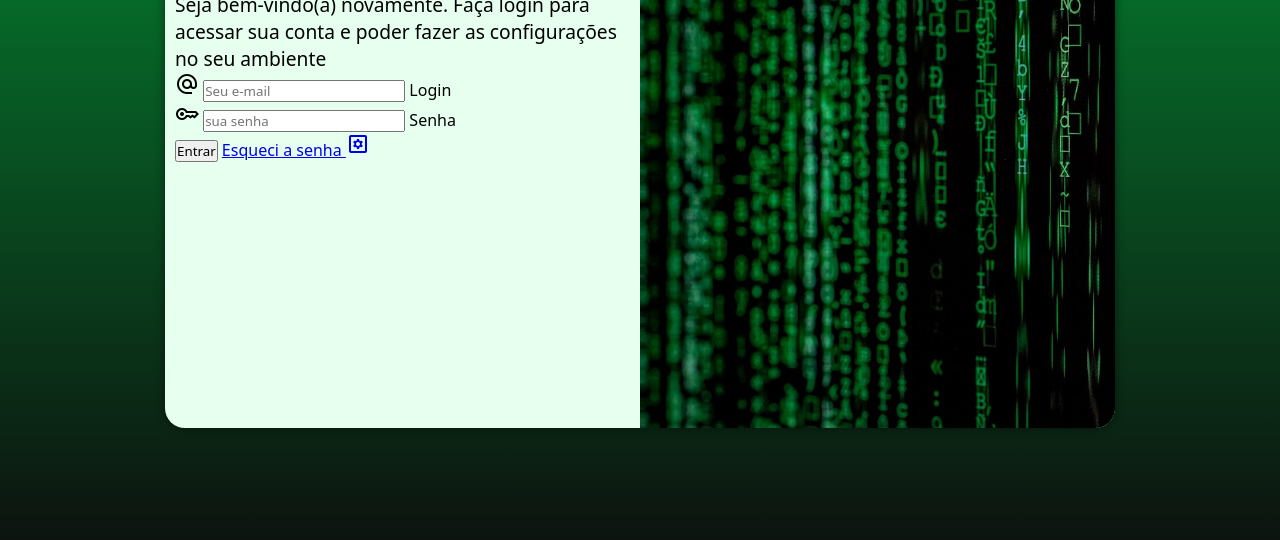
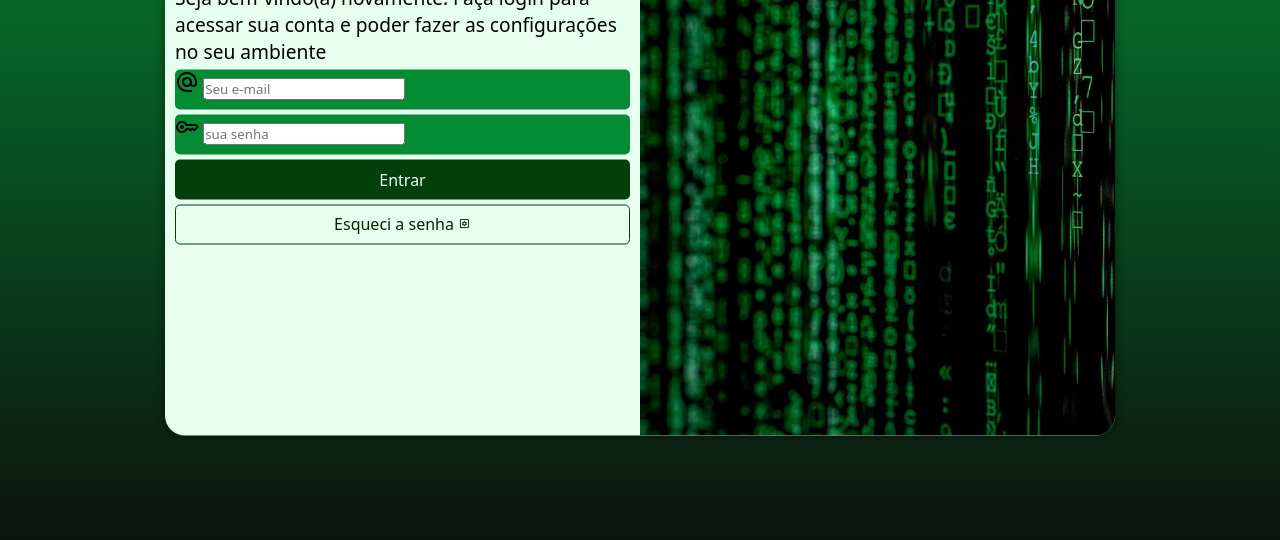
Before and after one commit to JPAcoder1/projeto-login, a plain HTML site: page index.html in a window 1280 px wide. Shown: the part 222-762 px from the top of the page. Drawn offline with nearby package versions, Linux system fonts and the light colour scheme.

Commit message:
adicionando estilo no formulario

```diff
--- a/estilos/style.css
+++ b/estilos/style.css
@@ -2,8 +2,9 @@
 
 /*
     Paleta de cores
+    #e6ffef
     #038C33
-    #025918
+    #0c7226
     #01400B
     #022601
     #0D0D0D
@@ -37,7 +38,7 @@
 
     background-color: #e6ffef;
     width: 250px;
-    height: 500px;
+    height: 515px;
     border-radius: 20px;
     box-shadow: 0px 0px 10px rgba(0, 0, 0, 0.507);
 
@@ -65,3 +66,55 @@
 div#formulario > p {
     font-size: 0.8em;
 }
+
+form > div.campo {
+    background-color: #038C33;
+    display: block;
+    width: 100%;
+    height: 40px;
+    border-radius: 5px;
+    margin: 5px 0px;
+}
+
+div.campo > label {
+    display: none;
+}
+
+form > input[type=submit] {
+    display: block;
+    font-size: 1em;
+    width: 100%;
+    height: 40px;
+    background-color: #01400B;
+    color: #e6ffef;
+    border: none;
+    border-radius: 5px;
+    cursor: pointer;
+}
+
+form > input[type=submit]:hover {
+    background-color: #022601;
+}
+
+form > a.botao {
+    display: block;
+    text-align: center;
+    font-size: 1em;
+    width: 100%;
+    height: 40px;
+    padding-top: 7px;
+    margin-top: 5px;
+    background-color: #e6ffef;
+    color: #022601;
+    border: 1px solid #01400B;
+    border-radius: 5px;
+    text-decoration: none;
+}
+
+form > a.botao:hover {
+    background-color: #0c7226;
+}
+
+form > a.botao > span {
+    font-size: 0.8em;
+}
--- a/index.html
+++ b/index.html
@@ -30,7 +30,7 @@
                         <label for="isenha">Senha</label>
                     </div>
                     <input type="submit" value="Entrar">
-                    <a href="esqueci.html">
+                    <a href="esqueci.html" class="botao">
                         Esqueci a senha <span class="material-symbols-outlined">settings_applications</span>
                     </a>
                 </form>
```
